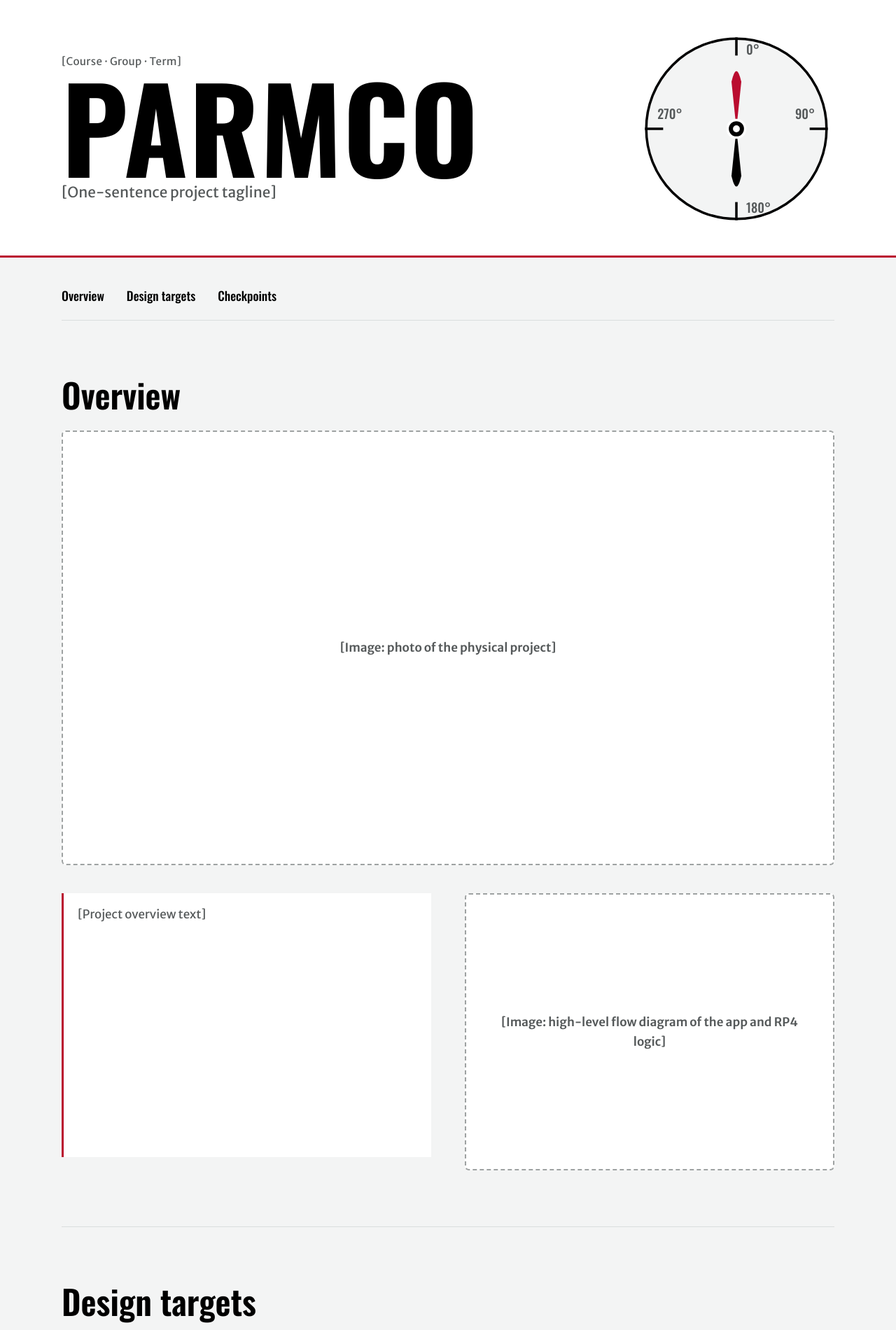
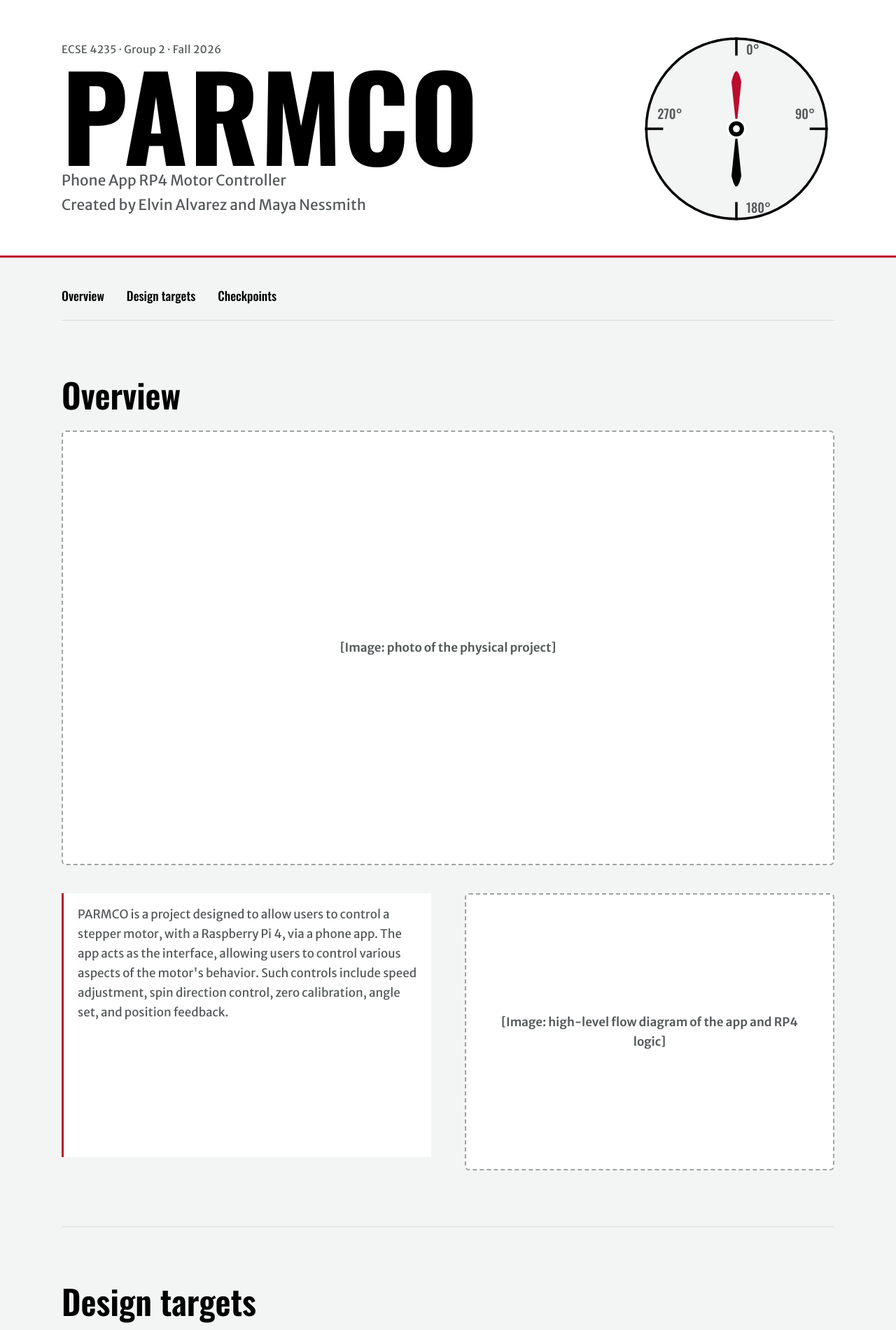
Before and after one commit to Herring-UGAECSE-4235-F26/Group-2, a plain HTML site: page docs/index.html in a window 1280 px wide. Shown: the top 1900 px of the page at 70% size. Drawn offline with nearby package versions, Linux system fonts and the light colour scheme.

Commit message:
filled in some of the description.

```diff
--- a/docs/index.html
+++ b/docs/index.html
@@ -23,9 +23,10 @@
 <header class="masthead" id="masthead">
   <div class="masthead-inner">
     <div class="title-block">
-      <p class="course">[Course · Group · Term]</p>
+      <p class="course"><!-- [Human edit start] -->ECSE 4235 · Group 2 · Fall 2026<!-- [END HUMAN EDIT] --></p> <!-- filled in course info -->
       <h1 class="title">PARMCO</h1>
-      <p class="tagline">[One-sentence project tagline]</p>
+      <p class="tagline"><!-- [Human edit start] -->Phone App RP4 Motor Controller<!-- [END HUMAN EDIT] --></p> <!-- project title filled in-->
+      <p class="tagline"><!-- [Human edit start] -->Created by Elvin Alvarez and Maya Nessmith<!-- [END HUMAN EDIT] --></p> <!-- added authors below acronym-->
     </div>
 
     <!-- Propeller: rotates clockwise from 0° at the top of the page to 360° at the bottom -->
@@ -75,7 +76,10 @@
     <div class="overview-grid">
       <!-- Overview text: replace the placeholder paragraph with your overview. -->
       <div class="overview-text">
-        <p class="ph-line">[Project overview text]</p>
+        <p class="ph-line">PARMCO is a project designed to allow users to control a stepper motor, with a Raspberry Pi 4, via a phone app.
+          The app acts as the interface, allowing users to control various aspects of the motor's behavior.
+          Such controls include speed adjustment, spin direction control, zero calibration, angle set, and position feedback.
+        </p>
       </div>
 
       <!-- High-level flow diagram of the app and RP4 logic.
```
